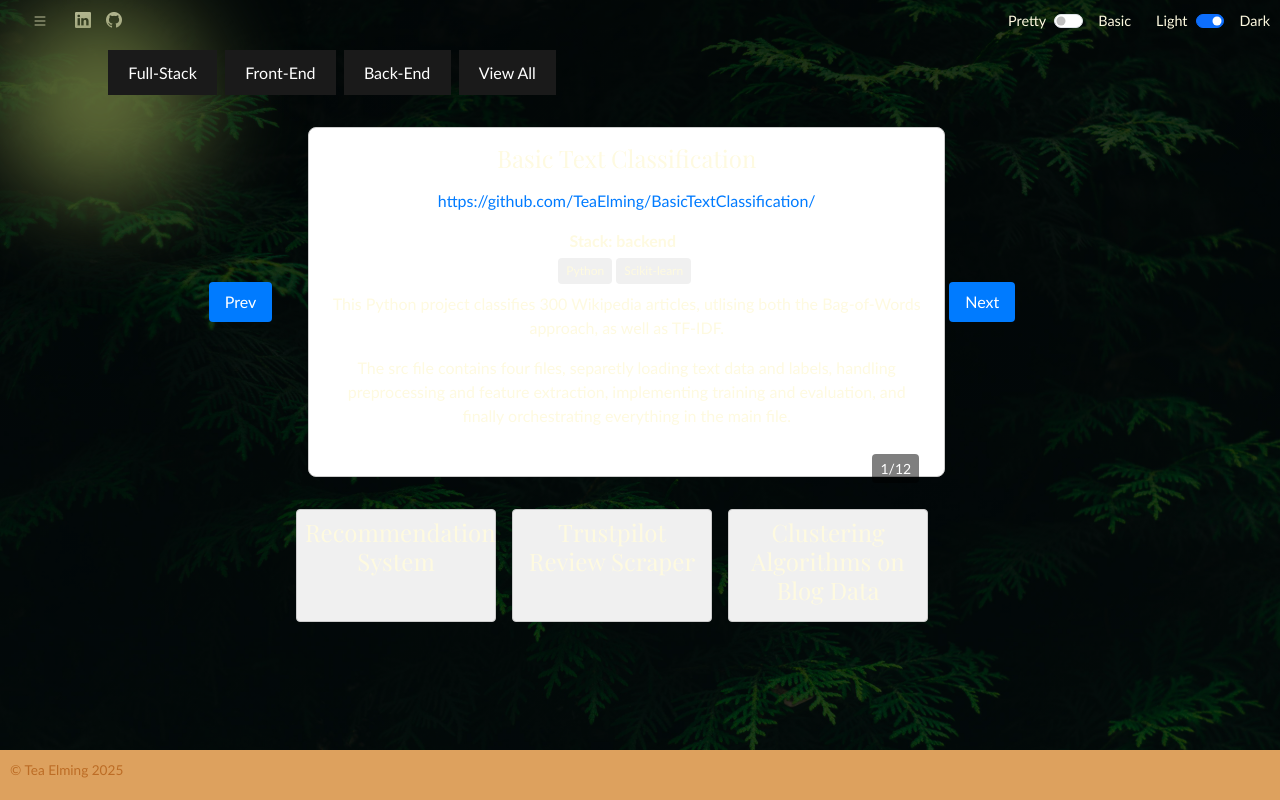
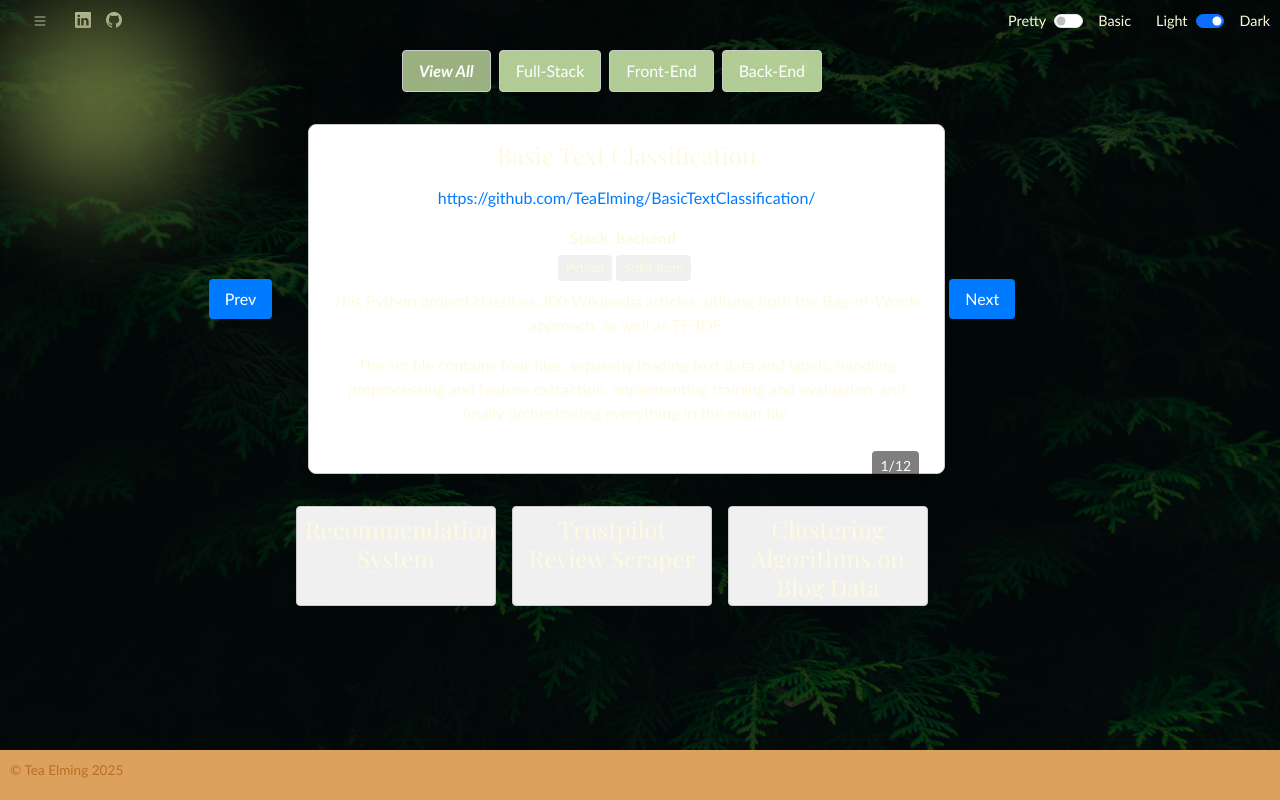
Before and after one commit to TeaElming/TeaElmingPortfolio, a React (Vite) app in the folder my-portfolio/: page /projects in a window 1280 px wide. Built offline with nearby package versions, Linux system fonts and the light colour scheme.

Commit message:
Updated visualisation of the projects

```diff
--- a/my-portfolio/public/json/projects.json
+++ b/my-portfolio/public/json/projects.json
@@ -192,7 +192,7 @@
         "An interactive website GUI allowing users to select a LSOA and view its education levels according to Census data. The GUI allowed for selections from map, list, or search of specific LSOA. In addition, comparison could be made against the average education levels based on the IMD-score.",
         "Using only LSOAs for visualisation is not ideal since each area is so small, but it was suitable for the purpose of the assignment."
       ],
-      "imgs": [],
+      "imgs": ["/imgs/projects/startPage.png"],
       "video": ""
     }
   ]
--- a/my-portfolio/src/components/projects/css/project-list.css
+++ b/my-portfolio/src/components/projects/css/project-list.css
@@ -55,6 +55,7 @@
   border-radius: 4px;
   cursor: pointer;
   max-width: 200px;
+  max-height: 100px;
   flex: 1;
 }
 
--- a/my-portfolio/src/components/projects/project-list.tsx
+++ b/my-portfolio/src/components/projects/project-list.tsx
@@ -4,7 +4,11 @@ import React, { useState, useEffect } from "react"
 import ProjectCard, { ProjectData } from "./project-card"
 import "./css/project-list.css"
 
-const ProjectsCarousel: React.FC = () => {
+interface ProjectsCarouselProps {
+	filter: string
+}
+
+const ProjectsCarousel: React.FC<ProjectsCarouselProps> = ({ filter }) => {
 	const [projects, setProjects] = useState<ProjectData[]>([])
 	const [currentIndex, setCurrentIndex] = useState(0)
 
@@ -19,11 +23,28 @@ const ProjectsCarousel: React.FC = () => {
 			})
 	}, [])
 
+	// Reset index when the filter changes
+	useEffect(() => {
+		setCurrentIndex(0)
+	}, [filter])
+
+	// Filter projects based on the selected filter
+	const filteredProjects =
+		filter === "all"
+			? projects
+			: projects.filter(
+					(project) => project.stack.toLowerCase() === filter.toLowerCase()
+			  )
+
 	if (projects.length === 0) {
 		return <div>Loading projects...</div>
 	}
 
-	const total = projects.length
+	if (filteredProjects.length === 0) {
+		return <div>No projects found.</div>
+	}
+
+	const total = filteredProjects.length
 
 	const next = () => {
 		setCurrentIndex((prev) => (prev + 1) % total)
@@ -37,9 +58,11 @@ const ProjectsCarousel: React.FC = () => {
 		setCurrentIndex(index)
 	}
 
+	// Show up to 3 preview cards, but not more than available (excluding the current project)
 	const previewCount = 3
+	const numberOfPreviews = Math.min(previewCount, total - 1)
 	const previews = []
-	for (let i = 1; i <= previewCount; i++) {
+	for (let i = 1; i <= numberOfPreviews; i++) {
 		const index = (currentIndex + i) % total
 		previews.push(
 			<div
@@ -47,7 +70,7 @@ const ProjectsCarousel: React.FC = () => {
 				className="preview-card"
 				onClick={() => goToIndex(index)}
 			>
-				<h4>{projects[index].title}</h4>
+				<h4>{filteredProjects[index].title}</h4>
 			</div>
 		)
 	}
@@ -59,7 +82,7 @@ const ProjectsCarousel: React.FC = () => {
 					Prev
 				</button>
 				<div className="project-display">
-					<ProjectCard project={projects[currentIndex]} />
+					<ProjectCard project={filteredProjects[currentIndex]} />
 					<div className="counter">
 						{currentIndex + 1}/{total}
 					</div>
--- a/my-portfolio/src/pages/pretty/Projects.tsx
+++ b/my-portfolio/src/pages/pretty/Projects.tsx
@@ -1,22 +1,49 @@
 /** @format */
-import React from "react"
+
+import React, { useState } from "react"
 import ProjectsCarousel from "../../components/projects/project-list"
-import "./css/Projects.css" // <-- import the new CSS file here
+import "./css/Projects.css"
 
 const ProjectsP: React.FC = () => {
+	const [filter, setFilter] = useState("all")
+
+	const handleFilterClick = (newFilter: string) => {
+		setFilter(newFilter)
+	}
+
 	return (
 		<div className="projects-container">
-			{/* Button Section */}
+			{/* Filter Buttons */}
 			<div className="projects-button-section">
-				<button>Full-Stack</button>
-				<button>Front-End</button>
-				<button>Back-End</button>
-				<button>View All</button>
+				<button
+					className={filter === "all" ? "active" : ""}
+					onClick={() => handleFilterClick("all")}
+				>
+					View All
+				</button>
+				<button
+					className={filter === "fullstack" ? "active" : ""}
+					onClick={() => handleFilterClick("fullstack")}
+				>
+					Full-Stack
+				</button>
+				<button
+					className={filter === "frontend" ? "active" : ""}
+					onClick={() => handleFilterClick("frontend")}
+				>
+					Front-End
+				</button>
+				<button
+					className={filter === "backend" ? "active" : ""}
+					onClick={() => handleFilterClick("backend")}
+				>
+					Back-End
+				</button>
 			</div>
 
-			{/* Projects Grid Area */}
+			{/* Carousel Section */}
 			<div className="projects-list-section">
-				<ProjectsCarousel />
+				<ProjectsCarousel filter={filter} />
 			</div>
 		</div>
 	)
--- a/my-portfolio/src/pages/pretty/css/Projects.css
+++ b/my-portfolio/src/pages/pretty/css/Projects.css
@@ -1,7 +1,5 @@
 .projects-container {
-  /* Take up the full window height minus navbar/footer, if desired */
   height: calc(100vh - var(--navbar-height) - var(--footer-height));
-  /* Hide overflow to prevent page scrolling if content is large */
   overflow: hidden;
   display: flex;
   flex-direction: column;
@@ -9,14 +7,37 @@
 }
 
 .projects-button-section {
-  /* Style your button row here */
   display: flex;
   gap: 0.5rem;
   margin-bottom: 1rem;
+  align-self: center;
+}
+
+.projects-button-section button {
+  font-style: normal;
+  font-weight: normal;
+  transition: all 0.2s ease;
+  cursor: pointer;
+  background: none;
+  border: 1px solid #ccc;
+  padding: 0.5rem 1rem;
+  border-radius: 4px;
+  background-color: rgba(197, 225, 165, 0.9);
+}
+
+/* Active button: cursive (italic) and bold */
+.projects-button-section button.active {
+  font-style: italic;
+  font-weight: bold;
+  background-color: rgba(171, 196, 143, 0.9);
+}
+
+/* Hover effect: cursive (italic) */
+.projects-button-section button:hover {
+  font-style: italic;
 }
 
 .projects-list-section {
-  /* Fill remaining space and allow scrolling inside if needed */
   flex: 1;
   overflow: auto;
 }
```
Also changed, not shown: my-portfolio/public/imgs/projects/startPage.png (added).
